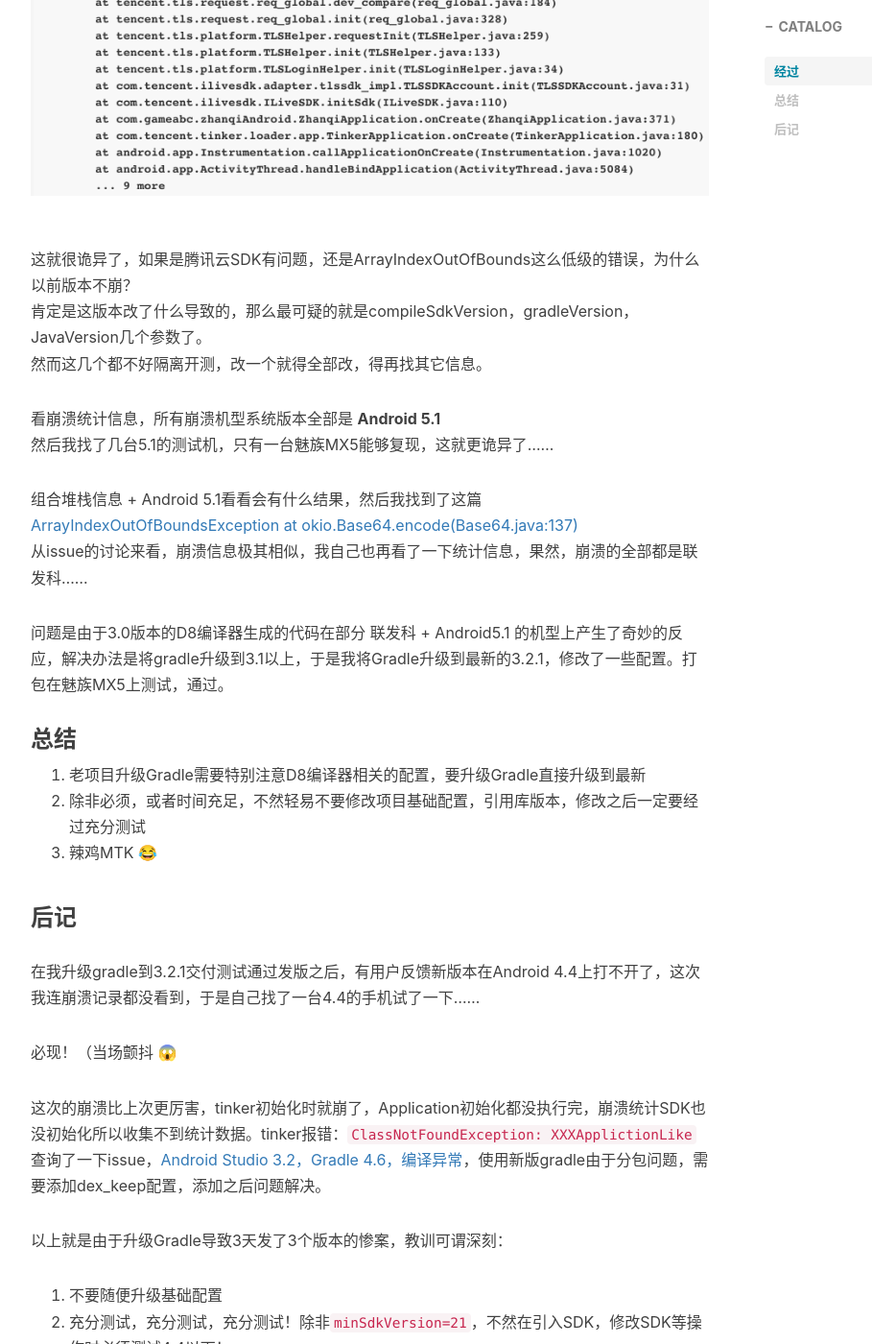
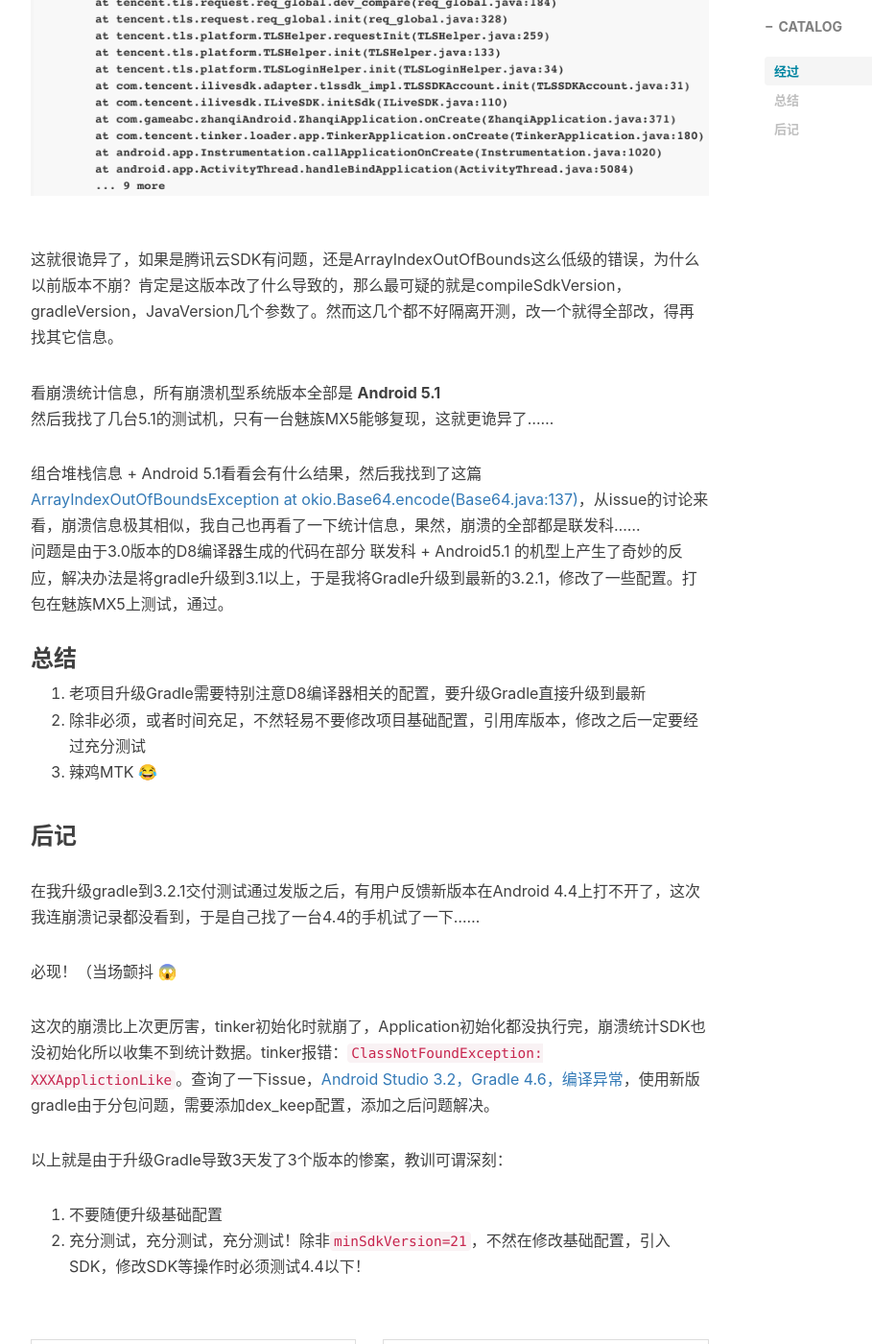
Before and after one commit to lx8421bcd/lx8421bcd.github.io, a Jekyll site: the page built from _posts/2018-12-04-将老项目的Gradle升级到3.0引发的惨案.md, in a window 1280 px wide and 1400 px high, scrolled down 1798 px. Shown: the whole window at 96% size, without its empty margins (233-1142 px from the left). Built offline with Jekyll 4.4.1, drawn with Linux system fonts in a browser that asks for light colours; nearby versions of some CDN libraries; comment, search, counter and statistics services are not loaded.

Commit message:
Update 2018-12-04-将老项目的Gradle升级到3.0引发的惨案.md

````diff
--- a/_posts/2018-12-04-将老项目的Gradle升级到3.0引发的惨案.md
+++ b/_posts/2018-12-04-将老项目的Gradle升级到3.0引发的惨案.md
@@ -25,31 +25,28 @@
 
 看崩溃堆栈信息，居然崩在腾讯云SDK内部……
 ![tencent_sdk](https://raw.githubusercontent.com/lx8421bcd/lx8421bcd.github.io/master/img/strange_bug_record/tencent_sdk.png)
-这就很诡异了，如果是腾讯云SDK有问题，还是ArrayIndexOutOfBounds这么低级的错误，为什么以前版本不崩？
-肯定是这版本改了什么导致的，那么最可疑的就是compileSdkVersion，gradleVersion，JavaVersion几个参数了。
-然而这几个都不好隔离开测，改一个就得全部改，得再找其它信息。
+这就很诡异了，如果是腾讯云SDK有问题，还是ArrayIndexOutOfBounds这么低级的错误，为什么以前版本不崩？肯定是这版本改了什么导致的，那么最可疑的就是compileSdkVersion，gradleVersion，JavaVersion几个参数了。然而这几个都不好隔离开测，改一个就得全部改，得再找其它信息。
 
 看崩溃统计信息，所有崩溃机型系统版本全部是 __Android 5.1__
 然后我找了几台5.1的测试机，只有一台魅族MX5能够复现，这就更诡异了……
 
-组合堆栈信息 + Android 5.1看看会有什么结果，然后我找到了这篇 [ArrayIndexOutOfBoundsException at okio.Base64.encode(Base64.java:137)](https://github.com/square/okio/issues/325)
-从issue的讨论来看，崩溃信息极其相似，我自己也再看了一下统计信息，果然，崩溃的全部都是联发科......
+组合堆栈信息 + Android 5.1看看会有什么结果，然后我找到了这篇 [ArrayIndexOutOfBoundsException at okio.Base64.encode(Base64.java:137)](https://github.com/square/okio/issues/325)，从issue的讨论来看，崩溃信息极其相似，我自己也再看了一下统计信息，果然，崩溃的全部都是联发科......
+问题是由于3.0版本的D8编译器生成的代码在部分 联发科 + Android5.1 的机型上产生了奇妙的反应，解决办法是将gradle升级到3.1以上，于是我将Gradle升级到最新的3.2.1，修改了一些配置。打包在魅族MX5上测试，通过。
 
-问题是由于3.0版本的D8编译器生成的代码在部分 联发科 + Android5.1 的机型上产生了奇妙的反应，解决办法是将gradle升级到3.1以上，于是我将Gradle升级到最新的3.2.1，修改了一些配置。打包在魅族MX5上测试，通过。
 
 ### 总结
 1. 老项目升级Gradle需要特别注意D8编译器相关的配置，要升级Gradle直接升级到最新
 2. 除非必须，或者时间充足，不然轻易不要修改项目基础配置，引用库版本，修改之后一定要经过充分测试
 3. 辣鸡MTK 😂
 
+
 ### 后记
 在我升级gradle到3.2.1交付测试通过发版之后，有用户反馈新版本在Android 4.4上打不开了，这次我连崩溃记录都没看到，于是自己找了一台4.4的手机试了一下……
 
 必现！（当场颤抖 😱
 
-这次的崩溃比上次更厉害，tinker初始化时就崩了，Application初始化都没执行完，崩溃统计SDK也没初始化所以收集不到统计数据。tinker报错：```ClassNotFoundException: XXXApplictionLike```
-查询了一下issue，[Android Studio 3.2，Gradle 4.6，编译异常](https://github.com/Tencent/tinker/issues/938)，使用新版gradle由于分包问题，需要添加dex_keep配置，添加之后问题解决。
+这次的崩溃比上次更厉害，tinker初始化时就崩了，Application初始化都没执行完，崩溃统计SDK也没初始化所以收集不到统计数据。tinker报错：```ClassNotFoundException: XXXApplictionLike```。查询了一下issue，[Android Studio 3.2，Gradle 4.6，编译异常](https://github.com/Tencent/tinker/issues/938)，使用新版gradle由于分包问题，需要添加dex_keep配置，添加之后问题解决。
 
 以上就是由于升级Gradle导致3天发了3个版本的惨案，教训可谓深刻：
 1. 不要随便升级基础配置
-2. 充分测试，充分测试，充分测试！除非```minSdkVersion=21```，不然在引入SDK，修改SDK等操作时必须测试4.4以下！
+2. 充分测试，充分测试，充分测试！除非```minSdkVersion=21```，不然在修改基础配置，引入SDK，修改SDK等操作时必须测试4.4以下！
````
